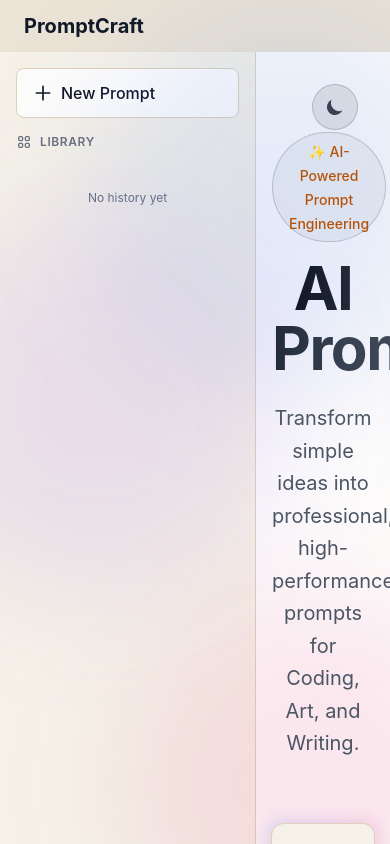
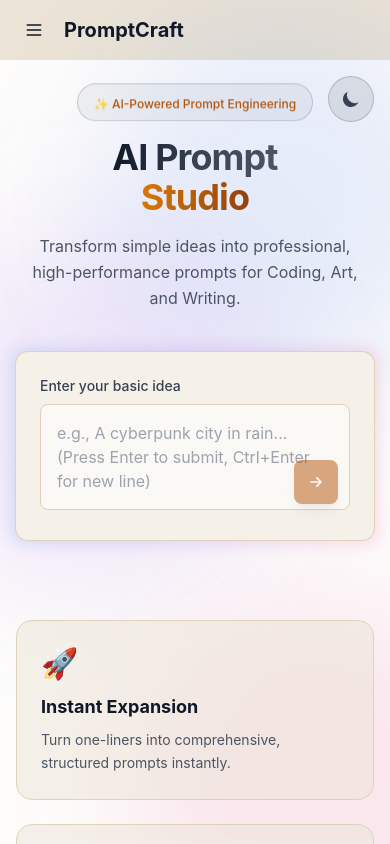
Before and after one commit to ajith-git003/PromptCraft, a React (Create React App) app in the folder frontend/: page / in a window 390 px wide. Shown: the top 844 px of the page. Built offline with nearby package versions, Linux system fonts and the light colour scheme.

Commit message:
Fix mobile layout: sidebar as off-canvas drawer on mobile

```diff
--- a/frontend/src/App.js
+++ b/frontend/src/App.js
@@ -1,14 +1,15 @@
-import React from "react";
+import React, { useState } from "react";
 import Navbar from "./components/Navbar";
 import Home from "./pages/Home";
 import { ThemeProvider } from "./context/ThemeContext";
 
 function App() {
+  const [sidebarOpen, setSidebarOpen] = useState(false);
   return (
     <ThemeProvider>
       <div>
-        <Navbar />
-        <Home />
+        <Navbar onToggleSidebar={() => setSidebarOpen((o) => !o)} />
+        <Home sidebarOpen={sidebarOpen} setSidebarOpen={setSidebarOpen} />
       </div>
     </ThemeProvider>
   );
--- a/frontend/src/components/Navbar.js
+++ b/frontend/src/components/Navbar.js
@@ -1,8 +1,17 @@
 import React from "react";
 
-export default function Navbar() {
+export default function Navbar({ onToggleSidebar }) {
   return (
-    <nav className="bg-beige-200 dark:bg-gray-900 text-gray-900 dark:text-white px-6 py-3 transition-colors duration-300">
+    <nav className="bg-beige-200 dark:bg-gray-900 text-gray-900 dark:text-white px-4 py-3 transition-colors duration-300 flex items-center gap-3">
+      <button
+        className="md:hidden p-2 rounded-lg hover:bg-beige-300 dark:hover:bg-gray-700 transition-colors"
+        onClick={onToggleSidebar}
+        aria-label="Toggle sidebar"
+      >
+        <svg className="w-5 h-5" fill="none" stroke="currentColor" viewBox="0 0 24 24">
+          <path strokeLinecap="round" strokeLinejoin="round" strokeWidth="2" d="M4 6h16M4 12h16M4 18h16" />
+        </svg>
+      </button>
       <h1 className="text-xl font-bold">PromptCraft</h1>
     </nav>
   );
--- a/frontend/src/pages/Home.js
+++ b/frontend/src/pages/Home.js
@@ -5,24 +5,21 @@ import axios from "axios";
 
 const API_URL = "https://promptcraft-tssy.onrender.com";
 
-export default function Home() {
+export default function Home({ sidebarOpen, setSidebarOpen }) {
   const { theme, toggleTheme } = useTheme();
-
-  // State lifted from PromptInput
   const [prompt, setPrompt] = useState("");
   const [result, setResult] = useState(null);
   const [loading, setLoading] = useState(false);
   const [error, setError] = useState(null);
   const [history, setHistory] = useState([]);
 
-  // Load history from localStorage on mount
   useEffect(() => {
-    const savedHistory = localStorage.getItem('promptHistory');
+    const savedHistory = localStorage.getItem("promptHistory");
     if (savedHistory) {
       try {
         setHistory(JSON.parse(savedHistory));
       } catch (e) {
-        console.error('Failed to load history:', e);
+        console.error("Failed to load history:", e);
       }
     }
   }, []);
@@ -30,41 +27,36 @@ export default function Home() {
   const loadHistoryItem = useCallback((item) => {
     setPrompt(item.prompt);
     setResult(item.result);
-  }, []);
+    setSidebarOpen(false);
+  }, [setSidebarOpen]);
 
   const deleteHistoryItem = useCallback((id) => {
-    const newHistory = history.filter(item => item.id !== id);
+    const newHistory = history.filter((item) => item.id !== id);
     setHistory(newHistory);
-    localStorage.setItem('promptHistory', JSON.stringify(newHistory));
+    localStorage.setItem("promptHistory", JSON.stringify(newHistory));
   }, [history]);
 
   const generatePrompt = async () => {
     if (!prompt.trim()) return;
-
     setLoading(true);
     setError(null);
     setResult(null);
-
     try {
       const response = await axios.post(`${API_URL}/generate`, { prompt });
-      // console.log("API Response:", response.data);
       setResult(response.data);
-
-      // Save to history
       const historyItem = {
         id: Date.now(),
         timestamp: new Date().toISOString(),
         prompt: prompt,
-        result: response.data
+        result: response.data,
       };
-
-      const newHistory = [historyItem, ...history].slice(0, 20); // Keep only last 20 items
+      const newHistory = [historyItem, ...history].slice(0, 20);
       setHistory(newHistory);
-      localStorage.setItem('promptHistory', JSON.stringify(newHistory));
+      localStorage.setItem("promptHistory", JSON.stringify(newHistory));
     } catch (err) {
       setError(
         err.response?.data?.detail ||
-        "Failed to generate prompt. Please check the backend connection."
+          "Failed to generate prompt. Please check the backend connection."
       );
     } finally {
       setLoading(false);
@@ -75,12 +67,47 @@ export default function Home() {
     setPrompt("");
     setResult(null);
     setError(null);
+    setSidebarOpen(false);
   };
 
   return (
     <div className="min-h-screen bg-beige-50 dark:bg-midnight-900 text-gray-900 dark:text-white overflow-hidden selection:bg-warm-blue selection:text-white dark:selection:bg-neon-blue transition-colors duration-300 flex">
-      {/* Left Sidebar - History */}
-      <aside className="w-64 bg-beige-100 dark:bg-midnight-800 border-r border-beige-300 dark:border-white/10 flex-shrink-0 overflow-hidden flex flex-col">
+
+      {/* Mobile backdrop */}
+      {sidebarOpen && (
+        <div
+          className="fixed inset-0 z-40 bg-black/50 md:hidden"
+          onClick={() => setSidebarOpen(false)}
+        />
+      )}
+
+      {/* Sidebar — slides in on mobile, always visible on md+ */}
+      <aside
+        className={`
+          fixed md:static inset-y-0 left-0 z-50
+          w-72 md:w-64
+          bg-beige-100 dark:bg-midnight-800
+          border-r border-beige-300 dark:border-white/10
+          flex-shrink-0 overflow-hidden flex flex-col
+          transform transition-transform duration-300 ease-in-out
+          ${sidebarOpen ? "translate-x-0" : "-translate-x-full"}
+          md:translate-x-0
+        `}
+      >
+        {/* Close button — mobile only */}
+        <div className="md:hidden flex items-center justify-between px-4 pt-4 pb-0">
+          <span className="text-sm font-semibold text-gray-500 dark:text-gray-400">Menu</span>
+          <button
+            onClick={() => setSidebarOpen(false)}
+            className="p-1.5 rounded-lg hover:bg-beige-300 dark:hover:bg-midnight-700 transition-colors"
+            aria-label="Close sidebar"
+          >
+            <svg className="w-5 h-5" fill="none" stroke="currentColor" viewBox="0 0 24 24">
+              <path strokeLinecap="round" strokeLinejoin="round" strokeWidth="2" d="M6 18L18 6M6 6l12 12" />
+            </svg>
+          </button>
+        </div>
+
         <div className="p-4">
           <button
             onClick={resetPrompt}
@@ -131,11 +158,10 @@ export default function Home() {
             ))
           )}
         </div>
-
       </aside>
 
       {/* Main Content Area */}
-      <div className="flex-1 flex flex-col overflow-hidden">
+      <div className="flex-1 flex flex-col overflow-hidden min-w-0">
         {/* Background Effects */}
         <div className="fixed inset-0 overflow-hidden pointer-events-none">
           <div className="absolute top-0 left-1/4 w-96 h-96 bg-warm-blue/10 dark:bg-neon-blue/20 rounded-full blur-3xl animate-blob"></div>
@@ -143,15 +169,15 @@ export default function Home() {
           <div className="absolute -bottom-32 left-1/3 w-96 h-96 bg-warm-pink/10 dark:bg-neon-pink/20 rounded-full blur-3xl animate-blob animation-delay-4000"></div>
         </div>
 
-        <div className="relative max-w-7xl mx-auto px-4 sm:px-6 lg:px-8 py-20 overflow-y-auto flex-1 w-full">
-          {/* Theme Toggle Button */}
-          <div className="absolute top-8 right-8">
+        <div className="relative max-w-7xl mx-auto px-4 sm:px-6 lg:px-8 pt-6 pb-16 md:py-20 overflow-y-auto flex-1 w-full">
+          {/* Theme Toggle */}
+          <div className="absolute top-4 right-4 md:top-8 md:right-8">
             <button
               onClick={toggleTheme}
-              className="p-3 rounded-full bg-gray-800/10 dark:bg-white/10 hover:bg-gray-800/20 dark:hover:bg-white/20 border border-gray-800/20 dark:border-white/10 backdrop-blur-sm transition-all duration-300 group"
+              className="p-3 rounded-full bg-gray-800/10 dark:bg-white/10 hover:bg-gray-800/20 dark:hover:bg-white/20 border border-gray-800/20 dark:border-white/10 backdrop-blur-sm transition-all duration-300"
               aria-label="Toggle theme"
             >
-              {theme === 'dark' ? (
+              {theme === "dark" ? (
                 <svg className="w-5 h-5 text-yellow-300" fill="currentColor" viewBox="0 0 20 20">
                   <path fillRule="evenodd" d="M10 2a1 1 0 011 1v1a1 1 0 11-2 0V3a1 1 0 011-1zm4 8a4 4 0 11-8 0 4 4 0 018 0zm-.464 4.95l.707.707a1 1 0 001.414-1.414l-.707-.707a1 1 0 00-1.414 1.414zm2.12-10.607a1 1 0 010 1.414l-.706.707a1 1 0 11-1.414-1.414l.707-.707a1 1 0 011.414 0zM17 11a1 1 0 100-2h-1a1 1 0 100 2h1zm-7 4a1 1 0 011 1v1a1 1 0 11-2 0v-1a1 1 0 011-1zM5.05 6.464A1 1 0 106.465 5.05l-.708-.707a1 1 0 00-1.414 1.414l.707.707zm1.414 8.486l-.707.707a1 1 0 01-1.414-1.414l.707-.707a1 1 0 011.414 1.414zM4 11a1 1 0 100-2H3a1 1 0 000 2h1z" clipRule="evenodd" />
                 </svg>
@@ -164,19 +190,20 @@ export default function Home() {
           </div>
 
           {/* Hero Section */}
-          <div className="text-center mb-16 animate-float">
+          <div className="text-center mb-10 md:mb-16 animate-float">
             <div className="inline-block mb-4 px-4 py-1.5 rounded-full border border-gray-800/20 dark:border-white/10 bg-gray-800/5 dark:bg-white/5 backdrop-blur-sm">
-              <span className="text-sm font-medium text-amber-700 dark:text-amber-500">✨ AI-Powered Prompt Engineering</span>
+              <span className="text-xs sm:text-sm font-medium text-amber-700 dark:text-amber-500">✨ AI-Powered Prompt Engineering</span>
             </div>
-            <h1 className="text-6xl md:text-7xl font-bold mb-6 tracking-tight">
+            <h1 className="text-4xl sm:text-5xl md:text-7xl font-bold mb-4 md:mb-6 tracking-tight">
               <span className="bg-clip-text text-transparent bg-gradient-to-r from-gray-900 via-gray-700 to-gray-600 dark:from-white dark:via-gray-200 dark:to-gray-400">
                 AI Prompt
               </span>
+              <br className="sm:hidden" />
               <span className="bg-clip-text text-transparent bg-gradient-to-r from-amber-600 to-amber-800 dark:from-amber-500 dark:to-amber-700">
-                Studio
+                {" "}Studio
               </span>
             </h1>
-            <p className="text-xl text-gray-600 dark:text-gray-400 max-w-2xl mx-auto mb-8 leading-relaxed">
+            <p className="text-base sm:text-xl text-gray-600 dark:text-gray-400 max-w-2xl mx-auto mb-6 md:mb-8 leading-relaxed px-2">
               Transform simple ideas into professional, high-performance prompts for Coding, Art, and Writing.
             </p>
           </div>
@@ -192,34 +219,19 @@ export default function Home() {
           />
 
           {/* Features Section */}
-          <div className="mt-32 grid grid-cols-1 md:grid-cols-3 gap-8">
+          <div className="mt-20 md:mt-32 grid grid-cols-1 md:grid-cols-3 gap-6 md:gap-8">
             {[
-              {
-                icon: "🚀",
-                title: "Instant Expansion",
-                desc: "Turn one-liners into comprehensive, structured prompts instantly."
-              },
-              {
-                icon: "🎨",
-                title: "Multi-Modal Support",
-                desc: "Specialized templates for Code, Image Generation (Midjourney/DALL-E), and Creative Writing."
-              },
-              {
-                icon: "⚡",
-                title: "Production Ready",
-                desc: "Optimized for LLMs like GPT, Claude, and Gemini."
-              }
+              { icon: "🚀", title: "Instant Expansion", desc: "Turn one-liners into comprehensive, structured prompts instantly." },
+              { icon: "🎨", title: "Multi-Modal Support", desc: "Specialized templates for Code, Image Generation (Midjourney/DALL-E), and Creative Writing." },
+              { icon: "⚡", title: "Production Ready", desc: "Optimized for LLMs like GPT, Claude, and Gemini." },
             ].map((feature, idx) => (
-              <div key={idx} className="group p-8 rounded-2xl bg-beige-200/50 dark:bg-white/5 border border-beige-300 dark:border-white/10 hover:bg-beige-200/70 dark:hover:bg-white/10 transition duration-300 backdrop-blur-sm">
-                <div className="text-4xl mb-4 group-hover:scale-110 transition duration-300">{feature.icon}</div>
-                <h3 className="text-xl font-bold mb-3 text-gray-900 dark:text-white">{feature.title}</h3>
-                <p className="text-gray-600 dark:text-gray-400 leading-relaxed">
-                  {feature.desc}
-                </p>
+              <div key={idx} className="group p-6 md:p-8 rounded-2xl bg-beige-200/50 dark:bg-white/5 border border-beige-300 dark:border-white/10 hover:bg-beige-200/70 dark:hover:bg-white/10 transition duration-300 backdrop-blur-sm">
+                <div className="text-3xl md:text-4xl mb-3 md:mb-4 group-hover:scale-110 transition duration-300">{feature.icon}</div>
+                <h3 className="text-lg md:text-xl font-bold mb-2 md:mb-3 text-gray-900 dark:text-white">{feature.title}</h3>
+                <p className="text-sm md:text-base text-gray-600 dark:text-gray-400 leading-relaxed">{feature.desc}</p>
               </div>
             ))}
           </div>
-
         </div>
       </div>
     </div>
```
